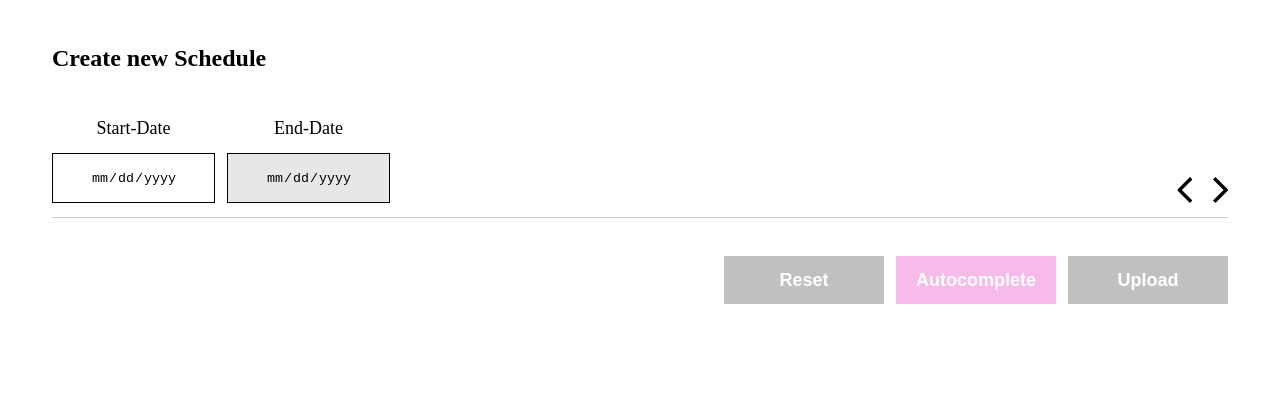
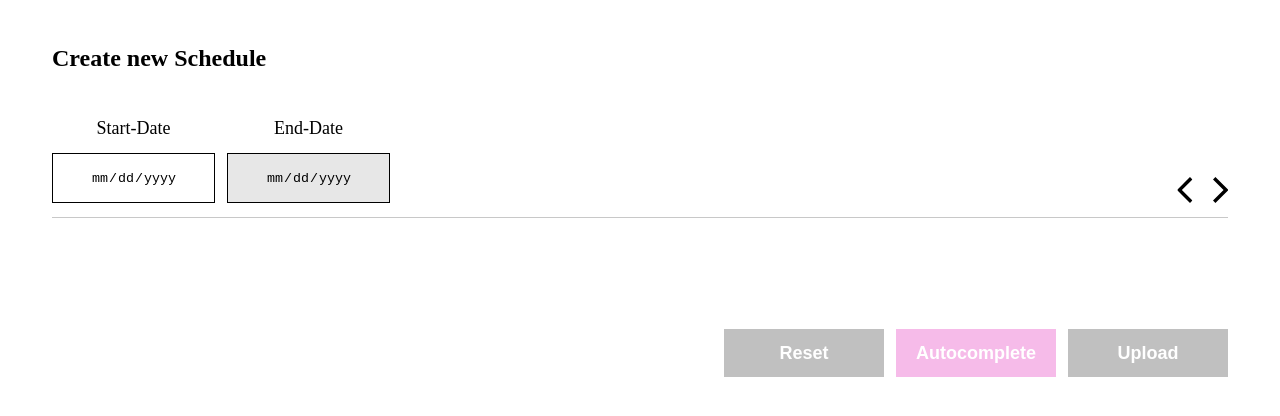
Before and after one commit to teodortt/schedule, a React (Vite) app: page / in a window 1280 px wide. Shown: the top 416 px of the page. Built offline with nearby package versions, Linux system fonts and the light colour scheme.

Commit message:
keep times if exist; date change behavior updates;

```diff
--- a/src/components/schedule/schedule.tsx
+++ b/src/components/schedule/schedule.tsx
@@ -21,13 +21,24 @@ const Schedule = () => {
     e: ChangeEvent<HTMLInputElement>,
     isEndDate?: boolean
   ) => {
-    const date = new Date(e.target.value).toLocaleDateString('en-CA');
+    const date = new Date(e.target.value);
+    const dateStr = date.toLocaleDateString('en-CA');
+
     if (isEndDate) {
-      setEndDate(date);
-      calculateRange(startDate, date);
+      setEndDate(dateStr);
+      calculateRange(startDate, dateStr);
     } else {
-      setStartDate(date);
-      calculateRange(date, endDate);
+      if (endDate) {
+        const calcEndDate = new Date(endDate);
+        calcEndDate.setDate(date.getDate() + (dateRange - 1));
+        const endDateStr = calcEndDate.toLocaleDateString('en-CA');
+        setStartDate(dateStr);
+        setEndDate(endDateStr);
+        calculateRange(dateStr, endDateStr);
+      } else {
+        setStartDate(dateStr);
+        calculateRange(dateStr, endDate);
+      }
     }
   };
 
@@ -102,12 +113,10 @@ const Schedule = () => {
         </div>
       </div>
 
-      {dateRange !== 0 && (
-        <TimeSlotSelector
-          dateRange={getDatesAndDays(dateRange, startDate)}
-          schedulerRef={schedulerRef}
-        />
-      )}
+      <TimeSlotSelector
+        dateRange={getDatesAndDays(dateRange, startDate)}
+        schedulerRef={schedulerRef}
+      />
 
       <div className={styles.actionButtons}>
         <button className={styles.reset} disabled={disabledActions}>
--- a/src/components/timeSlotSelector/timeSlotSelector.tsx
+++ b/src/components/timeSlotSelector/timeSlotSelector.tsx
@@ -16,8 +16,16 @@ const TimeSlotSelector = (props: TimeSlotSelectorProps) => {
   const [isColumnHovered, setIsColumnHovered] = useState(-1);
 
   useEffect(() => {
-    setDateTimes(dateRange);
-    console.log('UPDATED');
+    const withExistingTimes = dateRange.map((d) => {
+      const matchingDate = dateTimes.find((dt) => dt.date === d.date);
+      if (matchingDate && matchingDate.times.length > 0) {
+        return { ...d, times: matchingDate.times };
+      }
+      return d;
+    });
+
+    setDateTimes(withExistingTimes);
+    // eslint-disable-next-line react-hooks/exhaustive-deps
   }, [dateRange]);
 
   const possibleTimes = ['9:00', '12:00', '16:00', '20:00'];
@@ -76,6 +84,7 @@ const TimeSlotSelector = (props: TimeSlotSelectorProps) => {
               {times.map((time) => {
                 return (
                   <div
+                    key={time}
                     className={classnames(styles.hours, {
                       // [styles.hrsDisabled]: 'disabled',
                     })}
```
